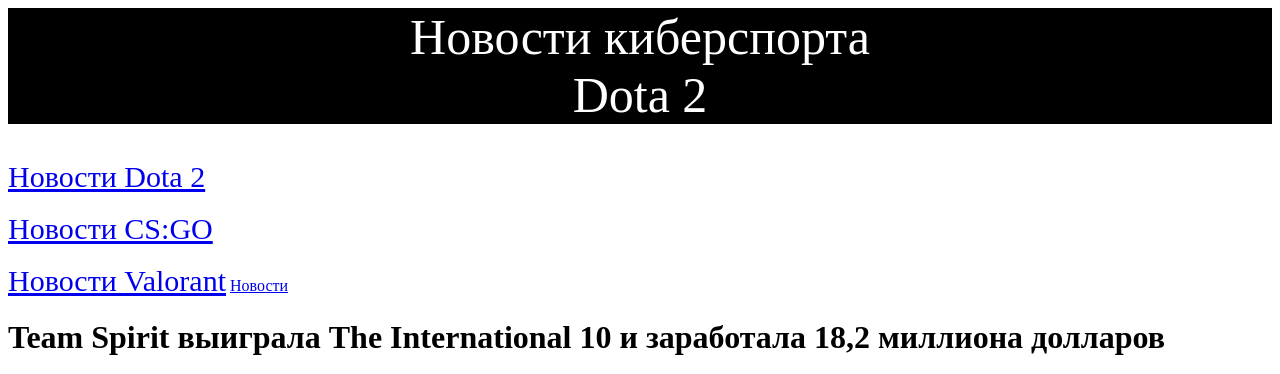
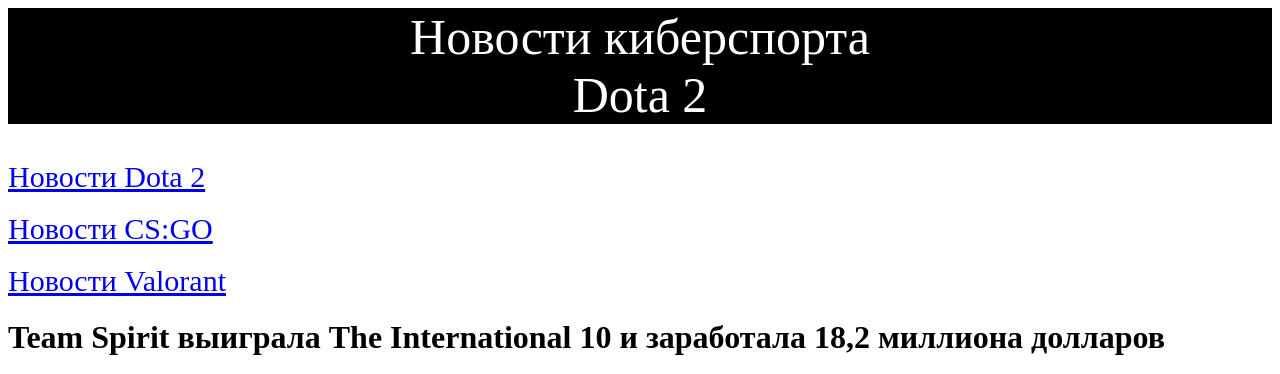
Before and after one commit to nenemo1/ab, a plain HTML site: page index.html in a window 1280 px wide. Shown: the top 374 px of the page. Drawn offline with Linux system fonts and the light colour scheme.

Commit message:
Update index.html

```diff
--- a/index.html
+++ b/index.html
@@ -9,7 +9,7 @@
         <main><a href="https://nenemo1.github.io/ab/"style="font-size:30px">Новости Dota 2</a><br><br>
         <a href="https://nenemo1.github.io/av/"style="font-size:30px">Новости CS:GO</a><br><br>
         <a href="https://nenemo1.github.io/ag/"style="font-size:30px">Новости Valorant</a>
-            <a href="https://learn.algoritmika.org/lesson?lesson=6171&level=2&task=16580">Новости</a>
+
             <h1> Team Spirit выиграла The International 10 и заработала 18,2 миллиона долларов </h1> <br> <img src= "https://img.gazeta.ru/files3/643/14103643/FB604bBXMAA9SB0-pic905-895x505-63966.jpg" width="700px" height="400px"/> <br>
         <p>Российская команда по Dota 2 Team Spirit обыграла PSG.LGD в гранд-финале турнира The International 10. Встреча завершилась со счетом 3:2.
 
```
